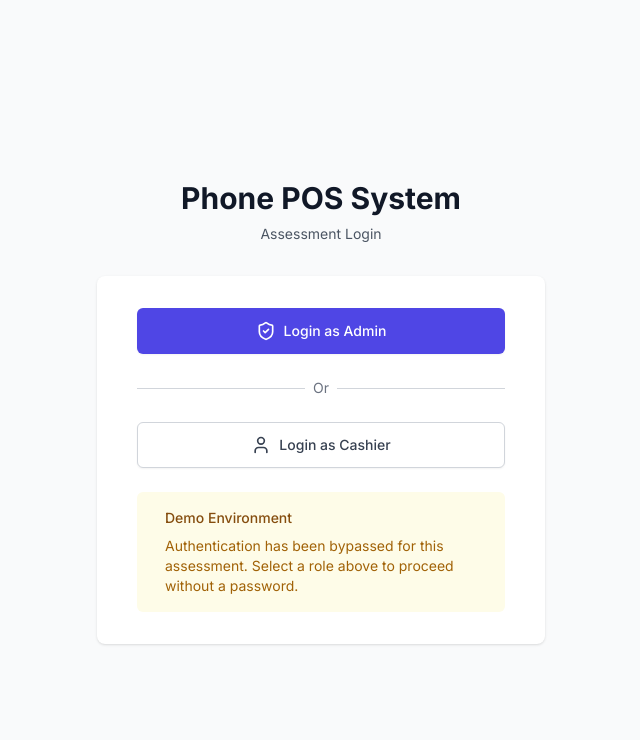
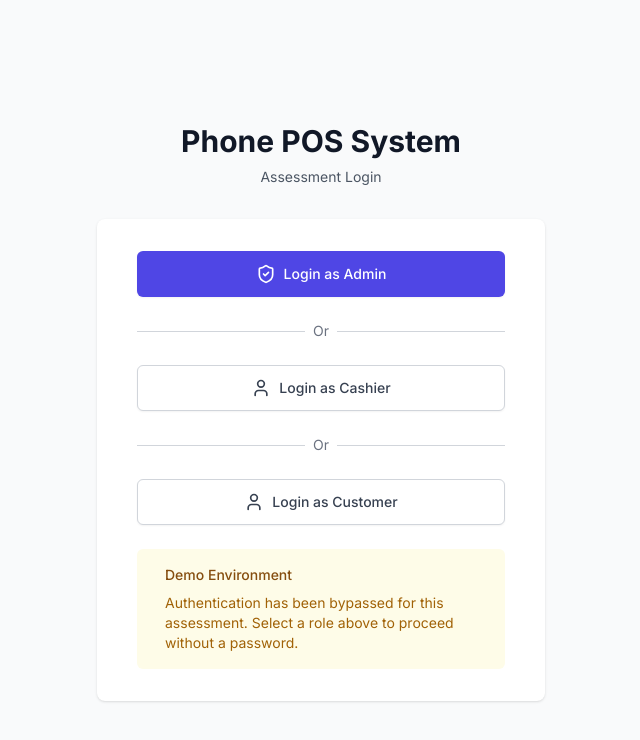
Before and after one commit to muhammadmaaz-2k5/POS-PHONE-SHOP-SYSTEM, a React (Vite) app in the folder pos-retail-system/: page /sign-in in a window 1280 px wide. Shown: the top 740 px of the page, without its empty margins (319-959 px from the left). Built offline with nearby package versions, Linux system fonts and the light colour scheme.

Commit message:
feat(auth): add customer login option

```diff
--- a/pos-retail-system/src/pages/auth/SignInPage.tsx
+++ b/pos-retail-system/src/pages/auth/SignInPage.tsx
@@ -4,7 +4,7 @@ import { ShieldCheck, User } from 'lucide-react';
 export default function SignInPage() {
   const navigate = useNavigate();
 
-  const handleLogin = (role: 'admin' | 'cashier') => {
+  const handleLogin = (role: 'admin' | 'cashier' | 'customer') => {
     localStorage.setItem('mock_role', role);
     navigate('/');
   };
@@ -51,6 +51,25 @@ export default function SignInPage() {
                 Login as Cashier
               </button>
             </div>
+
+            <div className="relative">
+              <div className="absolute inset-0 flex items-center">
+                <div className="w-full border-t border-gray-300" />
+              </div>
+              <div className="relative flex justify-center text-sm">
+                <span className="px-2 bg-white text-gray-500">Or</span>
+              </div>
+            </div>
+
+            <div>
+              <button
+                onClick={() => handleLogin('customer')}
+                className="w-full flex justify-center py-3 px-4 border border-gray-300 rounded-md shadow-sm text-sm font-medium text-gray-700 bg-white hover:bg-gray-50 focus:outline-none focus:ring-2 focus:ring-offset-2 focus:ring-green-500"
+              >
+                <User className="w-5 h-5 mr-2" />
+                Login as Customer
+              </button>
+            </div>
           </div>
 
           <div className="mt-6">
--- a/pos-retail-system/src/types/index.ts
+++ b/pos-retail-system/src/types/index.ts
@@ -4,7 +4,7 @@ export interface User {
   clerkUserId: string;
   name: string;
   email: string;
-  role: 'admin' | 'cashier';
+  role: 'admin' | 'cashier' | 'customer';
   createdAt: string;
   updatedAt: string;
 }
```
